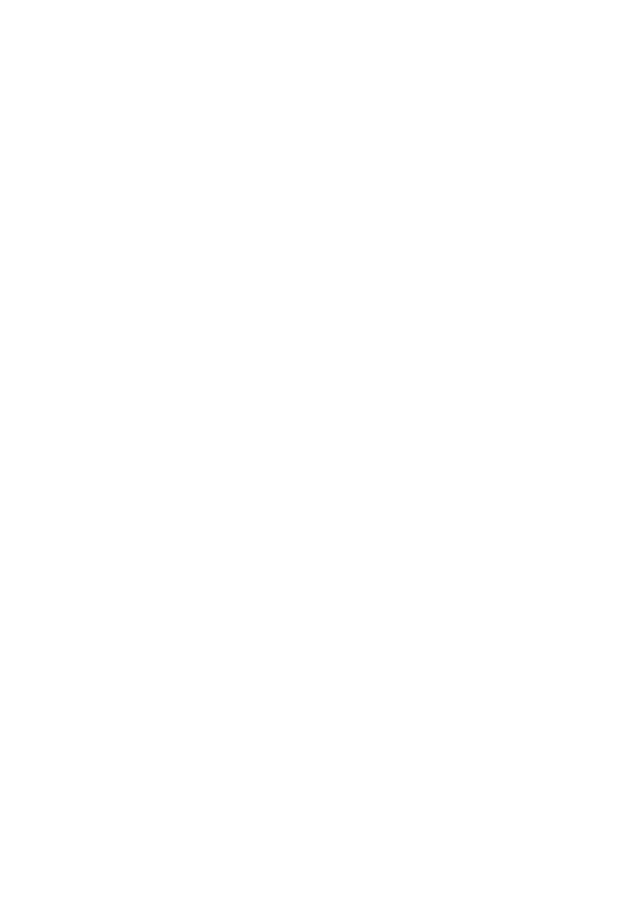
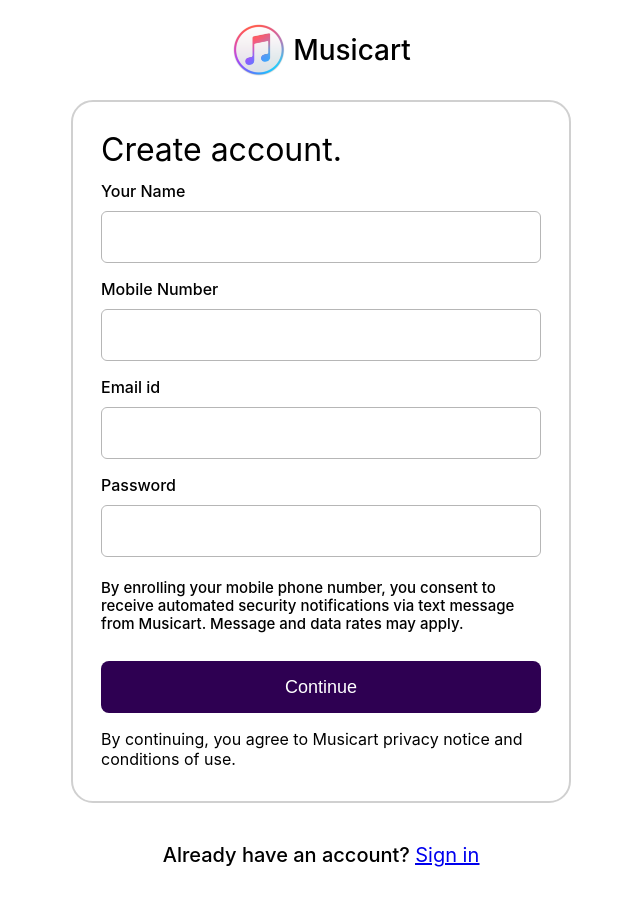
Before and after one commit to SridharDigital/MusicCart, a React (Create React App) app in the folder client/: page /signup in a window 1280 px wide. Shown: the whole page, without its empty margins (319-959 px from the left). Before the commit the page ends 800 px from the top, so only its background shows below. Built offline with nearby package versions, Linux system fonts and the light colour scheme.

Commit message:
created signup page, moved login page css to global and same css styles are used in signup page

```diff
--- a/client/src/App.css
+++ b/client/src/App.css
@@ -27,10 +27,6 @@
     color: #000000;
   }
 
-  .weight-500 {
-    font-weight: 500;
-  }
-
   .primary-button {
     background-color: var(--primary);
     height: 40px;
@@ -40,6 +36,7 @@
     font-size: 16px;
     outline: none;
     border: none;
+    margin-top: 12px;
   }
 
   @media screen and (min-width: 768px) {
@@ -51,6 +48,86 @@
   }
 
 /* Login and Signup Pages */
+
+/* .login-signup-container {
+  display: flex;
+  flex-direction: column;
+  justify-content: center;
+  width: 100%;
+} */
+
+.login-signup-heading {
+  font-weight: 400;
+  margin-top: 32px;
+  color: var(--primary);
+}
+
+@media screen and (min-width:768px) {
+  .login-signup-heading {
+      display: none;
+  }
+}
+
+.login-signup-form {
+  display: flex;
+  max-width: 500px;
+  flex-direction: column;
+  width: 100%;
+  padding: 15px;
+  border: 2px solid var(--light4);
+  border-radius: 5px;
+}
+
+@media screen and (min-width: 768px) {
+  .login-signup-form {
+    padding: 16px 28px;
+    border-radius: 22px;
+  }
+}
+
+.form-span-text {
+  font-size: 16px;
+  font-weight: normal;
+  color: var(--black);
+  text-decoration: none;
+}
+
+.form-heading {
+  font-size: 18px;
+  font-weight: 500;
+  }
+
+@media screen and (min-width: 768px) {
+  .form-span-text {
+    display: none;
+    color: var(--black);
+    text-decoration: none;
+  }
+
+  .form-heading {
+    font-size: 32px;
+    font-weight: 400;
+    margin: 12px 0;
+    }
+}
+
+.input-bar {
+  height: 36px;
+  border-radius: 6px;
+  border: 1.2px solid var(--light1);
+  margin-top: 8px;
+  margin-bottom: 13.23px;
+  padding: 0 12px;
+  font-size: 18px;
+}
+
+@media screen and (min-width: 768px) {
+  .input-bar {
+    height: 52px;
+    margin-top: 10px;
+    margin-bottom: 16px;
+  }
+}
 
   .label-text {
     font-weight: 500;
@@ -68,12 +145,12 @@
     }
   }
 
-  .logo-center {
+  .form-page-logo {
     display: none;
   }
 
   @media screen and (min-width: 768px) {
-    .logo-center {
+    .form-page-logo {
       display: flex;
       justify-content: center;
     }
--- a/client/src/pages/login/Login.jsx
+++ b/client/src/pages/login/Login.jsx
@@ -11,12 +11,12 @@
       <Navbar displaySearchBarinMobile={false} />
       <ContentWrapper customClasses={"contentwrapper-login"}>
         <div>
-          <h1 className="login-heading">Welcome</h1>
-          <div className="logo-center">
+          <h1 className="login-signup-heading">Welcome</h1>
+          <div className="form-page-logo">
             <Logo />
           </div>
-          <form className="login-form">
-            <p className="weight-500 signin-text">
+          <form className="login-signup-form">
+            <p className="form-heading">
               Sign in.{" "}
               <span className="form-span-text">
                 <Link
@@ -51,7 +51,7 @@
               of use.
             </p>
           </form>
-          <div className="login-new-to-merchant">
+          <div className="login-new-to-musicart">
             <div className="hr-container">
               <hr />
             </div>
--- a/client/src/pages/login/login.css
+++ b/client/src/pages/login/login.css
@@ -1,84 +1,4 @@
-.login-container {
-    display: flex;
-    flex-direction: column;
-    justify-content: center;
-    width: 100%;
-  }
-
-  .login-heading {
-    font-weight: 400;
-    margin-top: 32px;
-    color: var(--primary);
-  }
-
-  @media screen and (min-width:768px) {
-    .login-heading {
-        display: none;
-    }
-  }
-
-  .login-form {
-    display: flex;
-    max-width: 500px;
-    flex-direction: column;
-    width: 100%;
-    padding: 15px;
-    border: 2px solid var(--light4);
-    border-radius: 5px;
-  }
-
-  @media screen and (min-width: 768px) {
-    .login-form {
-      padding: 16px 28px;
-      border-radius: 22px;
-    }
-  }
-
-  .form-span-text {
-    font-size: 16px;
-    font-weight: normal;
-    color: var(--black);
-    text-decoration: none;
-  }
-
-  .signin-text {
-    font-size: 18px;
-    font-weight: 500;
-    }
-
-  @media screen and (min-width: 768px) {
-    .form-span-text {
-      display: none;
-      color: var(--black);
-      text-decoration: none;
-    }
-
-    .signin-text {
-      font-size: 32px;
-      font-weight: 400;
-      margin: 12px 0;
-      }
-  }
-
-  .input-bar {
-    height: 36px;
-    border-radius: 6px;
-    border: 1.2px solid var(--light1);
-    margin-top: 8px;
-    margin-bottom: 13.23px;
-    padding: 0 12px;
-    font-size: 18px;
-  }
-
-  @media screen and (min-width: 768px) {
-    .input-bar {
-      height: 52px;
-      margin-top: 10px;
-      margin-bottom: 16px;
-    }
-  }
-
-  .login-new-to-merchant {
+.login-new-to-musicart {
     margin-top: 24px;
     display: flex;
     justify-content: center;
--- a/client/src/pages/signup/Signup.jsx
+++ b/client/src/pages/signup/Signup.jsx
@@ -1,10 +1,83 @@
+import { Link } from "react-router-dom"
+
 import "./signup.css"
 import Navbar from "../../components/navbar/Navbar"
+import Logo from "../../components/logo/Logo"
+import ContentWrapper from "../../components/contentWrapper/ContentWrapper"
 
 const Signup = () => {
   return (
     <>
       <Navbar displaySearchBarinMobile={false} />
+      <ContentWrapper customClasses={"contentwrapper-login"}>
+        <div>
+          <h1 className="login-signup-heading">Welcome</h1>
+          <div className="form-page-logo">
+            <Logo />
+          </div>
+          <form className="login-signup-form">
+            <h2 className="form-heading">
+              Create account.{" "}
+              <span className="form-span-text">
+                <Link
+                  to="/login"
+                  style={{ textDecoration: "none", color: "#000000" }}
+                >
+                  Already a customer?
+                </Link>
+              </span>
+            </h2>
+            <label htmlFor="name" className="label-text">
+              Your Name
+            </label>
+            <input name="name" type="text" id="name" className="input-bar" />
+            <label htmlFor="loginPassword" className="label-text">
+              Mobile Number
+            </label>
+            <input
+              name="mobile"
+              type="number"
+              id="mobile"
+              className="input-bar"
+            />
+            <label htmlFor="emailId" className="label-text">
+              Email id
+            </label>
+            <input
+              name="email"
+              type="email"
+              id="emailId"
+              className="input-bar"
+            />
+            <label htmlFor="loginPassword" className="label-text">
+              Password
+            </label>
+            <input
+              name="password"
+              type="password"
+              id="password"
+              className="input-bar"
+            />
+            <p className="consent-msg">
+              By enrolling your mobile phone number, you consent to receive
+              automated security notifications via text message from Musicart.
+              Message and data rates may apply.
+            </p>
+            <button className="primary-button">Continue</button>
+            <p className="privacy-notice">
+              By continuing, you agree to Musicart privacy notice and conditions
+              of use.
+            </p>
+          </form>
+          <p className="already-have-account">
+            Already have an account?{" "}
+            <span className="signin-option">
+              {/* <a href="/login">Sign in</a> */}
+              <Link to="/login">Sign in</Link>
+            </span>
+          </p>
+        </div>
+      </ContentWrapper>
     </>
   )
 }
--- a/client/src/pages/signup/signup.css
+++ b/client/src/pages/signup/signup.css
@@ -0,0 +1,19 @@
+.consent-msg {
+    font-size: 15px;
+    font-weight: 500;
+    line-height: 18px;
+    margin-top: 6px;
+    margin-bottom: 16px;
+}
+
+.already-have-account {
+    text-align: center;
+    font-weight: 500;
+    font-size: 20px;
+    margin: 40px 0;
+}
+
+.signin-option {
+    text-decoration: underline;
+    font-weight: normal;
+}
```
